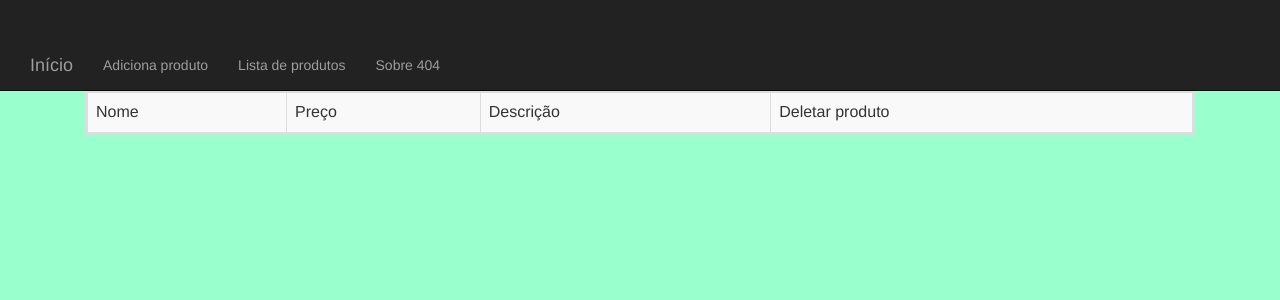
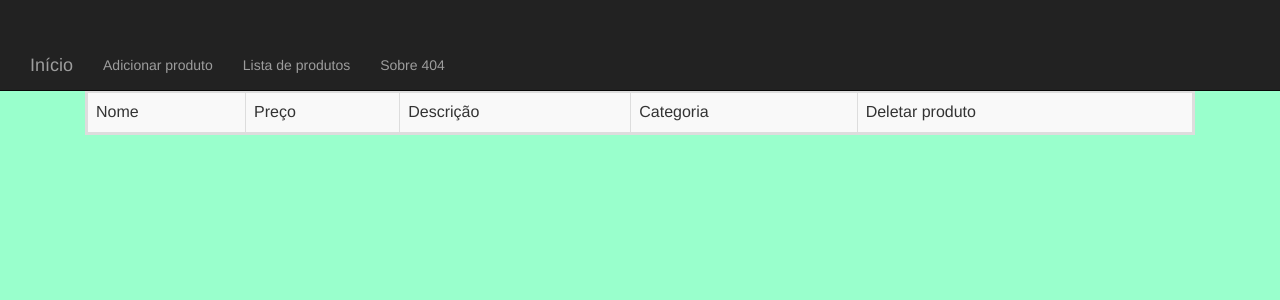
Before and after one commit to coldenough25/loja, a PHP site: page /produto-lista.php in a window 1280 px wide. Shown: the top 300 px of the page. Run offline with PHP 8.4, Linux system fonts and the light colour scheme; data that the repository does not hold is empty.

Commit message:
Add files via upload

```diff
--- /dev/null
+++ b/adiciona-categoria.php
@@ -0,0 +1,6 @@
+<!DOCTYPE html>
+<?php include "cabecalho.php" ?>
+  <p></p>
+
+
+<?php include 'rodape.php' ?>
--- a/adiciona-produto.php
+++ b/adiciona-produto.php
@@ -8,11 +8,12 @@
     $nome = $_POST["nome"];
     $preco = $_POST["preco"];
     $descricao = $_POST["descricao"];
+    $categoria_id = $_POST["categoria_id"];
   ?>
 
   <br><br><br><br>
   <?php
-   if (insereProduto($conexao, $nome, $preco, $descricao)) {?>
+   if (insereProduto($conexao, $nome, $preco, $categoria_id, $descricao)) {?>
   <p class="alert-success">
     Produto <?= $nome;?>, de preço <?= $preco;?> adicionado com sucesso!
   </p>
--- a/banco-produto.php
+++ b/banco-produto.php
@@ -1,6 +1,6 @@
 <?php
-  function insereProduto ($conexao, $nome, $preco, $descricao){
-  $query = "INSERT INTO produtos (nome, preco, descricao) VALUES('{$nome}', {$preco}, '{$descricao}')";
+  function insereProduto ($conexao, $nome, $preco, $categoria_id, $descricao){
+  $query = "INSERT INTO produtos (nome, preco, descricao, categoria_id) VALUES('{$nome}', {$preco}, '{$descricao}', {$categoria_id})";
   $resultado = mysqli_query($conexao, $query);
   return $resultado;
 }
--- a/cabecalho.php
+++ b/cabecalho.php
@@ -15,9 +15,10 @@
         </div>
         <div>
           <ul class="nav navbar-nav">
-            <li><a href="produto-formulario.php">Adiciona produto</a></li>
+            <li><a href="produto-formulario.php">Adicionar produto</a></li>
             <li><a href="produto-lista.php">Lista de produtos</a></li>
             <li><a href="sobre.php">Sobre 404</a></li>
+            <li><a href="adiciona-categoria.php"></a></li>
           </ul>
         </div>
   </div>
--- a/loja.css
+++ b/loja.css
@@ -21,6 +21,10 @@ td{
   text-align: justify;
 }
 
+#font-size{
+  font-size: 20px;
+}
+
 /*.navbar, .navbar-inverse, .navbar-fixed-top{
   background-color: #ffffff;
 }
--- a/produto-lista.php
+++ b/produto-lista.php
@@ -7,20 +7,22 @@
 ?>
 <?php
   if (array_key_exists("removido", $_GET)&& $_GET['removido']==true) {?>
-    <p class="alert-success">Produto apagado com sucesso!<br></p>
+    <p id="font-size" class="alert-success">Produto apagado com sucesso!<br></p>
   <?php }?>
 <table class="table table-striped table-bordered">
   <tr>
     <td>Nome </td>
     <td>Preço </td>
     <td>Descrição</td>
+    <td>Categoria</td>
     <td>Deletar produto</td>
   </tr>
   <?php foreach($produtos as $produto){ ?>
     <tr>
       <td><?=$produto['nome']?></td>
       <td><?=$produto['preco']?></td>
-      <td><?=$produto['descricao']?></td>
+      <td><?=substr($produto['descricao'], 0, 15)?></td>
+      <td><?=$produto['categoria_id']?></td>
       <td>
         <form action="remove-produto.php" method="post">
           <input type="hidden" name="id" value="<?= $produto["id"]?>">
```
Also changed, not shown: banco-categoria.php (added, +9 -0 lines), produto-formulario.php (+18 -4 lines).
